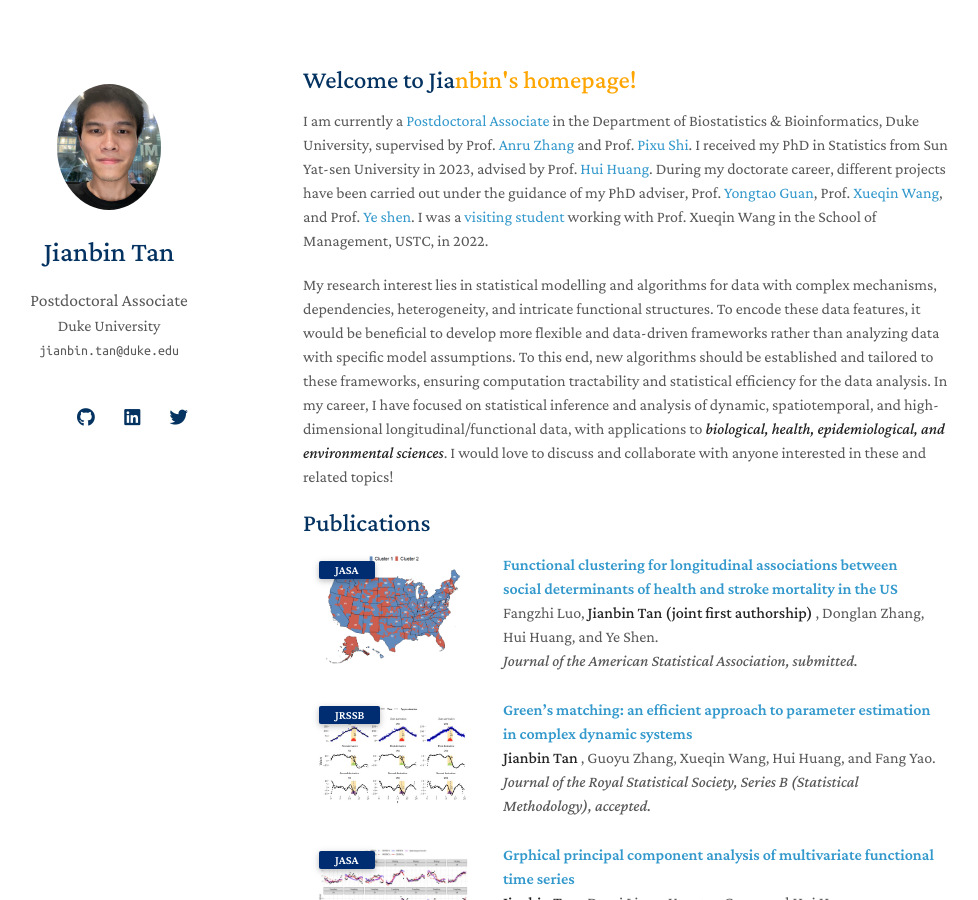
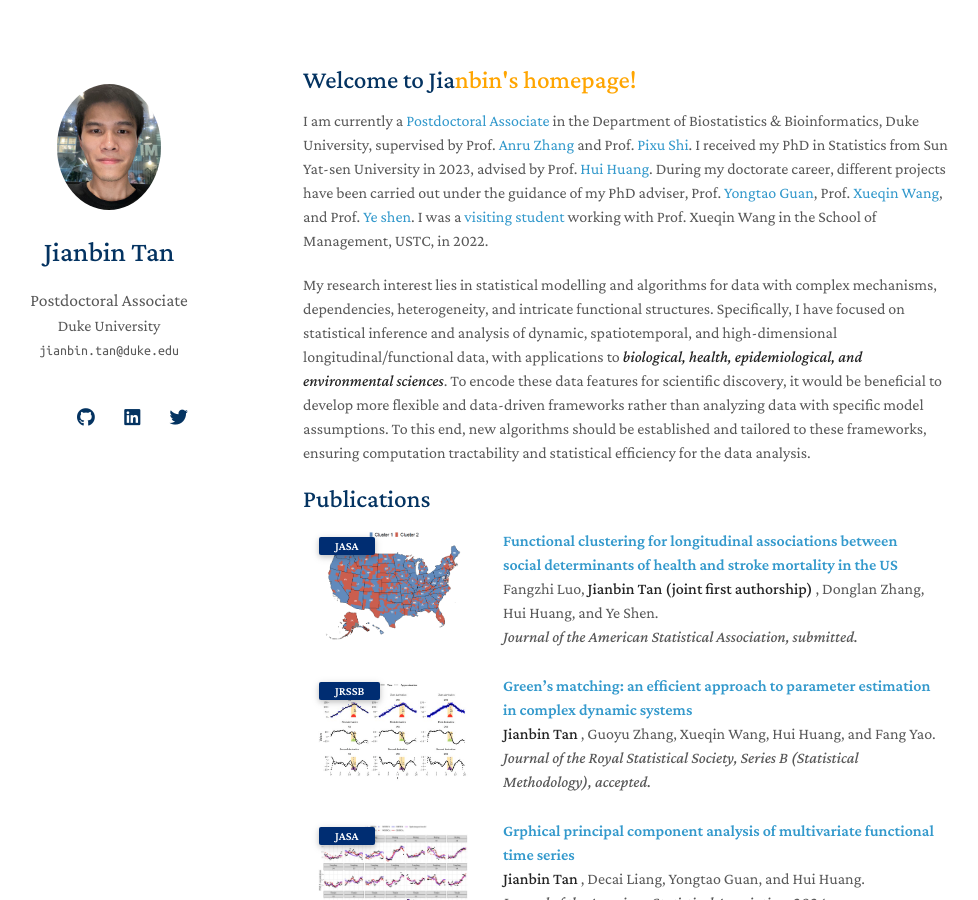
Before and after one commit to Tan-jianbin/Tan-jianbin.github.io, a Jekyll site: the page built from index.md, in a window 1280 px wide and 900 px high. Shown: the whole window, without its empty margins (167-1145 px from the left). Built offline with Jekyll 4.4.1, drawn with Linux system fonts in a browser that asks for light colours; nearby versions of some CDN libraries; a style sheet for code colours, icons or effects is not loaded; our own code applies the rules of GitHub Pages for plain Markdown files.

Commit message:
Update index.md

```diff
--- a/index.md
+++ b/index.md
@@ -6,6 +6,6 @@ layout: homepage
 
 I am currently a [Postdoctoral Associate](https://biostat.duke.edu/profile/jianbin-tan) in the Department of Biostatistics & Bioinformatics, Duke University, supervised by Prof. [Anru Zhang](https://anruzhang.github.io) and Prof. [Pixu Shi](https://pixushi.github.io). I received my PhD in Statistics from Sun Yat-sen University in 2023, advised by Prof. [Hui Huang](http://cfas.ruc.edu.cn/kydw/zzyjy/hh/index.htm). During my doctorate career, different projects have been carried out under the guidance of my PhD adviser, Prof. [Yongtao Guan](https://sds.cuhk.edu.cn/en/teacher/1038),  Prof. [Xueqin Wang](https://bs.ustc.edu.cn/english/profile.php?id=650), and Prof. [Ye shen](https://publichealth.uga.edu/faculty-member/ye-shen/). I was a [visiting student](https://statlab905.github.io/author/jianbin-tan/) working with Prof. Xueqin Wang in the School of Management, USTC, in 2022.
 
-My research interest lies in statistical modelling and algorithms for data with complex mechanisms, dependencies, heterogeneity, and intricate functional structures. To encode these data features, it would be beneficial to develop more flexible and data-driven frameworks rather than analyzing data with specific model assumptions. To this end, new algorithms should be established and tailored to these frameworks, ensuring computation tractability and statistical efficiency for the data analysis. In my career, I have focused on statistical inference and analysis of dynamic, spatiotemporal, and high-dimensional longitudinal/functional data, with applications to ***biological, health, epidemiological, and environmental sciences***. I would love to discuss and collaborate with anyone interested in these and related topics!
+My research interest lies in statistical modelling and algorithms for data with complex mechanisms, dependencies, heterogeneity, and intricate functional structures. Specifically, I have focused on statistical inference and analysis of dynamic, spatiotemporal, and high-dimensional longitudinal/functional data, with applications to ***biological, health, epidemiological, and environmental sciences***. To encode these data features for scientific discovery, it would be beneficial to develop more flexible and data-driven frameworks rather than analyzing data with specific model assumptions. To this end, new algorithms should be established and tailored to these frameworks, ensuring computation tractability and statistical efficiency for the data analysis.
 
 {% include_relative _includes/publications.md %}
```
